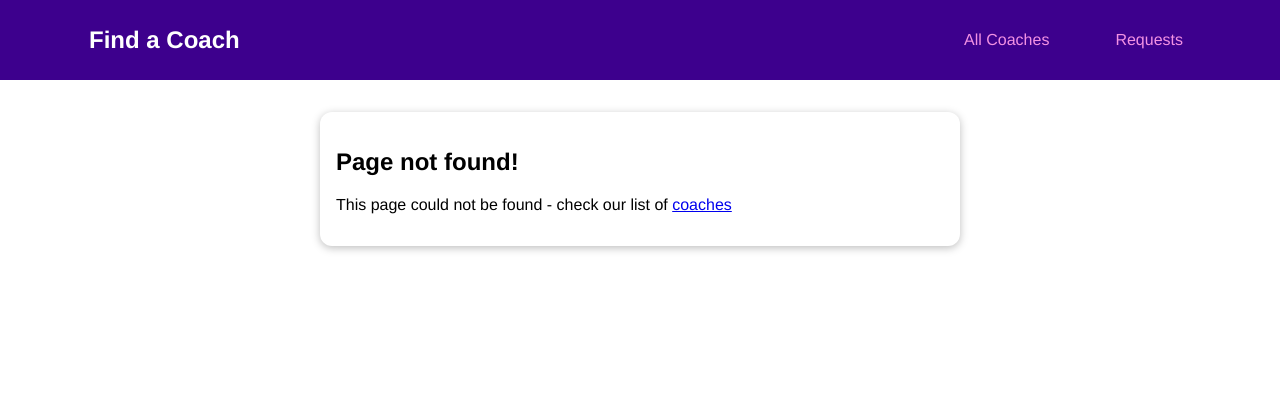
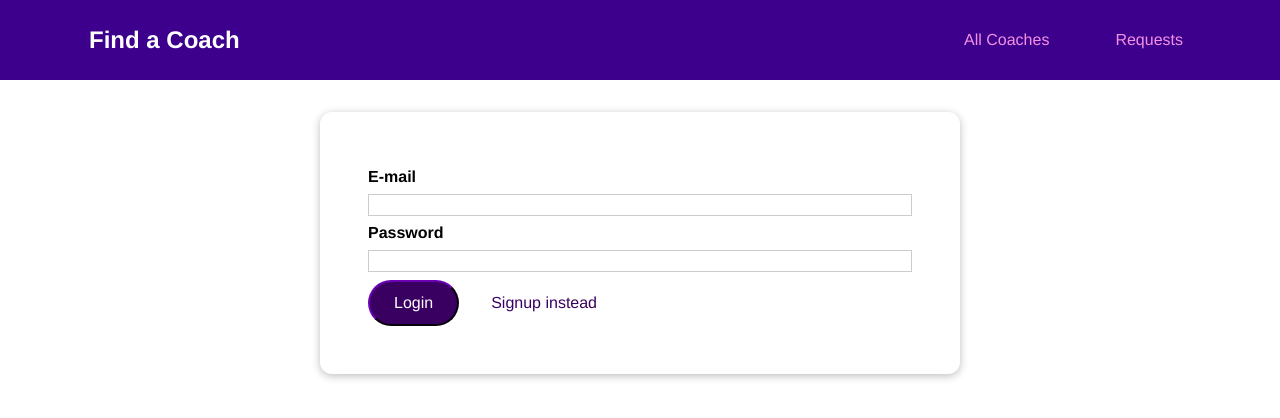
Before and after one commit to invinciblemuffi/coach-finder-app-vue, a Vue app: page /login in a window 1280 px wide. Before the commit this address had no page. Shown: the top 418 px of the page. Built offline with nearby package versions, Linux system fonts and the light colour scheme.

Commit message:
Authentication module with signup, error handling, modal working

```diff
--- /dev/null
+++ b/src/pages/auth/UserAuth.vue
@@ -0,0 +1,144 @@
+<template>
+  <div>
+    <base-modal
+      :show="!!hasError"
+      title="An error occured!"
+      @close="handleError"
+    >
+      <p>{{ hasError }}</p>
+    </base-modal>
+    <base-modal :show="isLoading" title="Authenticating..." fixed>
+      <div class="loaderContainer">
+        <loader :color="dotColor"></loader>
+      </div>
+    </base-modal>
+    <base-card>
+      <form @submit.prevent="submitForm">
+        <div class="form-control">
+          <label for="email">E-mail</label>
+          <input type="text" id="email" v-model.trim="email" />
+        </div>
+        <div class="form-control">
+          <label for="password">Password</label>
+          <input type="password" id="password" v-model.trim="password" />
+        </div>
+        <p v-if="!formIsValid">
+          Please enter a valid email and password. Password must be atleast 6
+          characters long.
+        </p>
+        <base-button>{{ submitBtnCaption }}</base-button>
+        <base-button type="button" mode="flat" @click="switchAuthMode">{{
+          switchModeBtnCaption
+        }}</base-button>
+      </form>
+    </base-card>
+  </div>
+</template>
+
+<script>
+export default {
+  data() {
+    return {
+      email: "",
+      password: "",
+      formIsValid: true,
+      mode: "login",
+      isLoading: false,
+      hasError: null,
+    };
+  },
+  computed: {
+    dotColor() {
+      return "#3d008d";
+    },
+    submitBtnCaption() {
+      if (this.mode === "login") {
+        return "Login";
+      } else {
+        return "Signup";
+      }
+    },
+    switchModeBtnCaption() {
+      if (this.mode === "login") {
+        return "Signup instead";
+      } else {
+        return "Login instead";
+      }
+    },
+  },
+  methods: {
+    async submitForm() {
+      this.formIsValid = true;
+      if (
+        this.email === "" ||
+        !this.email.includes("@") ||
+        this.password.length < 6
+      ) {
+        this.formIsValid = false;
+        return;
+      }
+      this.isLoading = true;
+      try {
+        if (this.mode === "login") {
+          //   dispatch login action
+        } else {
+          await this.$store.dispatch("signUpAction", {
+            email: this.email,
+            password: this.password,
+          });
+        }
+      } catch (error) {
+        this.hasError = error.message || "Failed to signup.";
+      }
+
+      this.isLoading = false;
+    },
+    switchAuthMode() {
+      if (this.mode === "login") {
+        this.mode = "signup";
+      } else {
+        this.mode = "login";
+      }
+    },
+    handleError() {
+      this.hasError = null;
+    },
+  },
+};
+</script>
+
+<style scoped>
+form {
+  margin: 1rem;
+  padding: 1rem;
+}
+
+.form-control {
+  margin: 0.5rem 0;
+}
+
+label {
+  font-weight: bold;
+  margin-bottom: 0.5rem;
+  display: block;
+}
+
+input {
+  display: block;
+  width: 100%;
+  border: 1px solid #ccc;
+  padding: 0.15rem;
+}
+
+input:focus {
+  border-color: #3d008d;
+  background: #faf6ff;
+  outline: none;
+}
+
+.loaderContainer {
+  display: flex;
+  justify-content: center;
+  margin: 2rem auto;
+}
+</style>
--- a/src/router.js
+++ b/src/router.js
@@ -5,6 +5,7 @@
 import ContactCoach from "./pages/requests/ContactCoach.vue";
 import RequestsReceived from "./pages/requests/RequestsReceived.vue";
 import NotFound from "./pages/NotFound.vue";
+import UserAuth from "./pages/auth/UserAuth.vue";
 
 const router = createRouter({
   history: createWebHistory(),
@@ -19,6 +20,7 @@
     },
     { path: "/register", component: CoachRegistration },
     { path: "/requests", component: RequestsReceived },
+    { path: "/login", component: UserAuth },
     { path: "/:notFound(.*)", component: NotFound },
   ],
 });
--- a/src/store/index.js
+++ b/src/store/index.js
@@ -1,21 +1,13 @@
 import { createStore } from "vuex";
 import coachesModule from "./modules/coaches/index";
 import requestModule from "./modules/requests/index";
+import authModule from "./modules/auth/index";
 
 const store = createStore({
   modules: {
     coaches: coachesModule,
     requests: requestModule,
-  },
-  state() {
-    return {
-      userId: "c3",
-    };
-  },
-  getters: {
-    userId(state) {
-      return state.userId;
-    },
+    auth: authModule,
   },
 });
 
--- /dev/null
+++ b/src/store/modules/auth/actions.js
@@ -0,0 +1,33 @@
+export default {
+  login() {},
+
+  async signUpAction(context, payload) {
+    const resp = await fetch(
+      `https://identitytoolkit.googleapis.com/v1/accounts:signUp?key=${process.env.VUE_APP_FIREBASE_API_KEY}`,
+      {
+        method: "POST",
+        body: JSON.stringify({
+          email: payload.email,
+          password: payload.password,
+          returnSecureToken: true,
+        }),
+      }
+    );
+
+    const respData = await resp.json();
+    console.dir(respData);
+
+    if (!resp.ok) {
+      //   console.log(resp);
+      throw new Error(
+        respData.error.message || "Something went wrong while signing up!"
+      );
+    }
+
+    context.commit("setUser", {
+      token: respData.idToken,
+      userId: respData.localId,
+      tokenExpiration: respData.expiresIn,
+    });
+  },
+};
--- /dev/null
+++ b/src/store/modules/auth/getters.js
@@ -0,0 +1,5 @@
+export default {
+  userId(state) {
+    return state.userId;
+  },
+};
--- /dev/null
+++ b/src/store/modules/auth/index.js
@@ -0,0 +1,16 @@
+import actions from "./actions";
+import mutations from "./mutations";
+import getters from "./getters";
+
+export default {
+  state() {
+    return {
+      userId: null,
+      token: null,
+      tokenExpiration: null,
+    };
+  },
+  actions,
+  mutations,
+  getters,
+};
--- /dev/null
+++ b/src/store/modules/auth/mutations.js
@@ -0,0 +1,7 @@
+export default {
+  setUser(state, payload) {
+    state.token = payload.token;
+    state.userId = payload.userId;
+    state.tokenExpiration = payload.tokenExpiration;
+  },
+};
--- a/src/store/modules/requests/actions.js
+++ b/src/store/modules/requests/actions.js
@@ -18,8 +18,8 @@
 
     // respData received from firebase has uinique id store under the key name
     // We don't want to send coach id to db rather keep it local as we already have dynamic id generated by firebase
-    this.contactCoach.id = respData.name;
-    this.contactCoach.coachId = payload.coachId;
+    newRequest.id = respData.name;
+    newRequest.coachId = payload.coachId;
     context.commit("addRequest", newRequest);
   },
 
```
